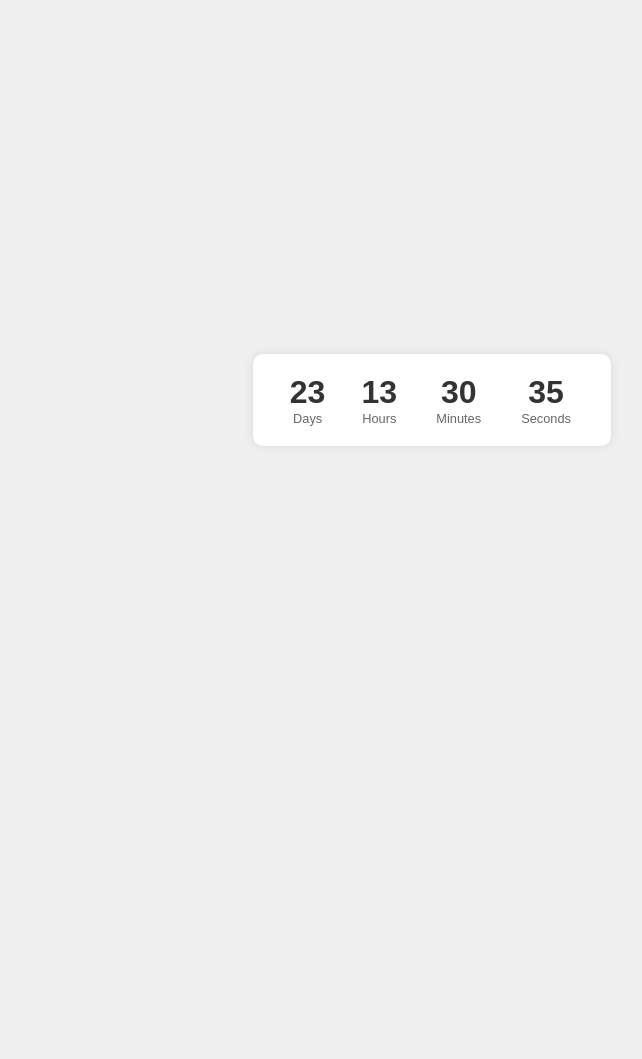
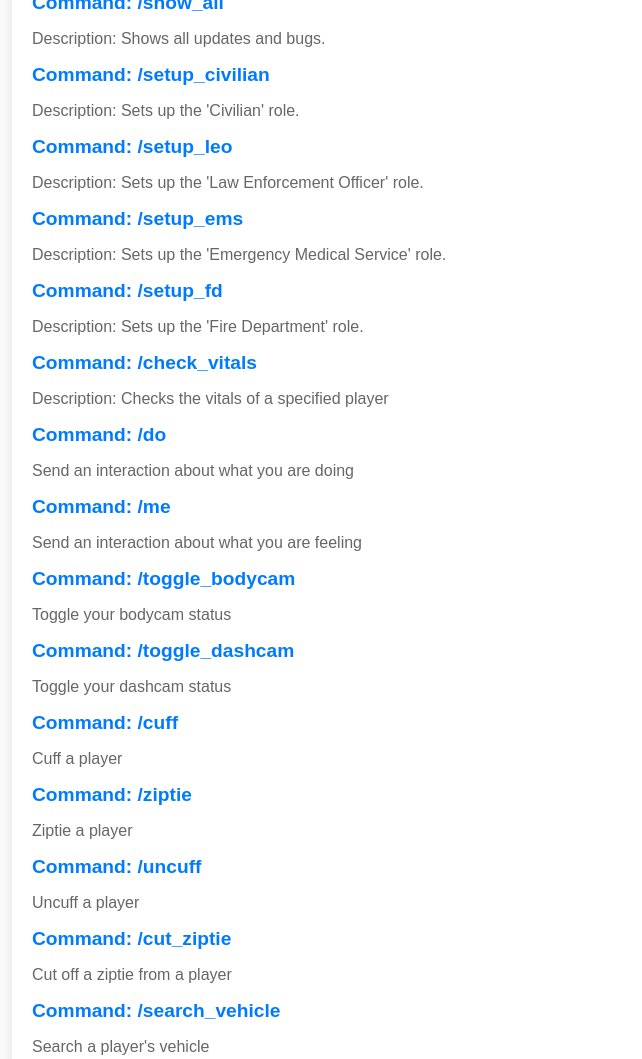
Before and after one commit to actradev/callix-roleplaybot, a plain HTML site: page index.html in a window 1280 px wide. Shown: the top 1059 px of the page, without its empty margins (208-850 px from the left). Before the commit the page ends 800 px from the top, so only its background shows below. Drawn offline with Linux system fonts and the light colour scheme.

Commit message:
Update index.html

```diff
--- a/index.html
+++ b/index.html
@@ -3,95 +3,161 @@
 <head>
     <meta charset="UTF-8">
     <meta name="viewport" content="width=device-width, initial-scale=1.0">
-    <title>Countdown Timer</title>
+    <title>Bot Commands</title>
     <style>
         body {
+            font-family: Arial, sans-serif;
+            background-color: #f9f9f9;
+            margin: 0;
+            padding: 20px;
             display: flex;
             justify-content: center;
             align-items: center;
             height: 100vh;
-            background-color: #f0f0f0;
-            font-family: Arial, sans-serif;
-            margin: 0;
         }
 
-        .countdown-container {
-            text-align: center;
+        .commands-container {
             background-color: #fff;
             padding: 20px;
             border-radius: 10px;
             box-shadow: 0 0 10px rgba(0, 0, 0, 0.1);
+            width: 80%;
+            max-width: 800px;
         }
 
-        .countdown {
-            display: flex;
-            justify-content: space-around;
-        }
-
-        .countdown div {
-            margin: 0 10px;
-        }
-
-        .countdown span {
-            display: block;
-            font-size: 2em;
-            font-weight: bold;
+        .commands-container h1 {
+            text-align: center;
             color: #333;
         }
 
-        .label {
-            font-size: 0.8em;
+        .command {
+            margin-bottom: 15px;
+        }
+
+        .command h2 {
+            font-size: 1.2em;
+            color: #007BFF;
+        }
+
+        .command p {
+            font-size: 1em;
             color: #666;
+        }
+
+        @media (max-width: 600px) {
+            .commands-container {
+                width: 100%;
+                padding: 15px;
+            }
+
+            .command h2 {
+                font-size: 1em;
+            }
+
+            .command p {
+                font-size: 0.9em;
+            }
         }
     </style>
 </head>
 <body>
-    <div class="countdown-container">
-        <div id="countdown" class="countdown">
-            <div>
-                <span id="days">0</span>
-                <div class="label">Days</div>
-            </div>
-            <div>
-                <span id="hours">0</span>
-                <div class="label">Hours</div>
-            </div>
-            <div>
-                <span id="minutes">0</span>
-                <div class="label">Minutes</div>
-            </div>
-            <div>
-                <span id="seconds">0</span>
-                <div class="label">Seconds</div>
-            </div>
+    <div class="commands-container">
+        <h1>Bot Commands</h1>
+
+        <div class="command">
+            <h2>Command: /add_update</h2>
+            <p>Description: Adds an update for a specific version. Usage: `/add_update version update_details`.</p>
+        </div>
+
+        <div class="command">
+            <h2>Command: /add_bug</h2>
+            <p>Description: Adds a bug with a specific ID. Usage: `/add_bug bug_id bug_details`.</p>
+        </div>
+
+        <div class="command">
+            <h2>Command: /remove_entry</h2>
+            <p>Description: Removes an update or bug. Usage: `/remove_entry entry_type entry_id`.</p>
+        </div>
+
+        <div class="command">
+            <h2>Command: /show_all</h2>
+            <p>Description: Shows all updates and bugs.</p>
+        </div>
+
+        <div class="command">
+            <h2>Command: /setup_civilian</h2>
+            <p>Description: Sets up the 'Civilian' role.</p>
+        </div>
+
+        <div class="command">
+            <h2>Command: /setup_leo</h2>
+            <p>Description: Sets up the 'Law Enforcement Officer' role.</p>
+        </div>
+
+        <div class="command">
+            <h2>Command: /setup_ems</h2>
+            <p>Description: Sets up the 'Emergency Medical Service' role.</p>
+        </div>
+
+        <div class="command">
+            <h2>Command: /setup_fd</h2>
+            <p>Description: Sets up the 'Fire Department' role.</p>
+        </div>
+
+        <div class="command">
+            <h2>Command: /check_vitals</h2>
+            <p>Description: Checks the vitals of a specified player</p>
+        </div>
+
+        <div class="command">
+            <h2>Command: /do</h2>
+            <p>Send an interaction about what you are doing</p>
+        </div>
+
+        <div class="command">
+            <h2>Command: /me</h2>
+            <p>Send an interaction about what you are feeling</p>
+        </div>
+
+        <div class="command">
+            <h2>Command: /toggle_bodycam</h2>
+            <p>Toggle your bodycam status</p>
+        </div>
+
+        <div class="command">
+            <h2>Command: /toggle_dashcam</h2>
+            <p>Toggle your dashcam status</p>
+        </div>
+
+        <div class="command">
+            <h2>Command: /cuff</h2>
+            <p>Cuff a player</p>
+        </div>
+
+        <div class="command">
+            <h2>Command: /ziptie</h2>
+            <p>Ziptie a player</p>
+        </div>
+
+        <div class="command">
+            <h2>Command: /uncuff</h2>
+            <p>Uncuff a player</p>
+        </div>
+
+        <div class="command">
+            <h2>Command: /cut_ziptie</h2>
+            <p>Cut off a ziptie from a player</p>
+        </div>
+
+        <div class="command">
+            <h2>Command: /search_vehicle</h2>
+            <p>Search a player's vehicle</p>
+        </div>
+
+        <div class="command">
+            <h2>Command: /search_player</h2>
+            <p>Search a player</p>
         </div>
     </div>
-
-    <script>
-        // Countdown logic
-        const countdown = () => {
-            const endDate = new Date('2024-07-20T00:00:00').getTime();
-            const now = new Date().getTime();
-            const timeLeft = endDate - now;
-
-            const days = Math.floor(timeLeft / (1000 * 60 * 60 * 24));
-            const hours = Math.floor((timeLeft % (1000 * 60 * 60 * 24)) / (1000 * 60 * 60));
-            const minutes = Math.floor((timeLeft % (1000 * 60 * 60)) / (1000 * 60));
-            const seconds = Math.floor((timeLeft % (1000 * 60)) / 1000);
-
-            document.getElementById('days').innerText = days;
-            document.getElementById('hours').innerText = hours;
-            document.getElementById('minutes').innerText = minutes;
-            document.getElementById('seconds').innerText = seconds;
-
-            if (timeLeft < 0) {
-                clearInterval(timer);
-                document.getElementById('countdown').innerHTML = 'Countdown Finished';
-            }
-        };
-
-        countdown();
-        const timer = setInterval(countdown, 1000);
-    </script>
 </body>
 </html>
```
